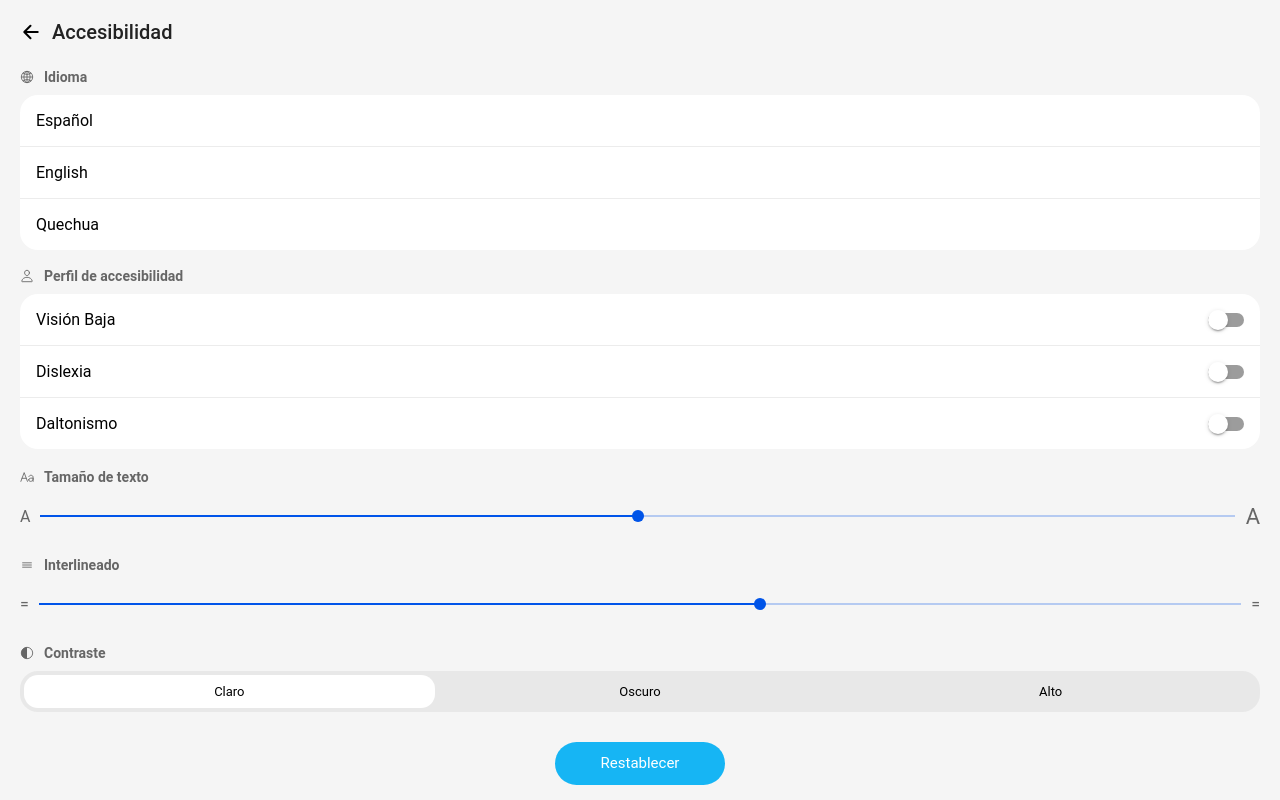
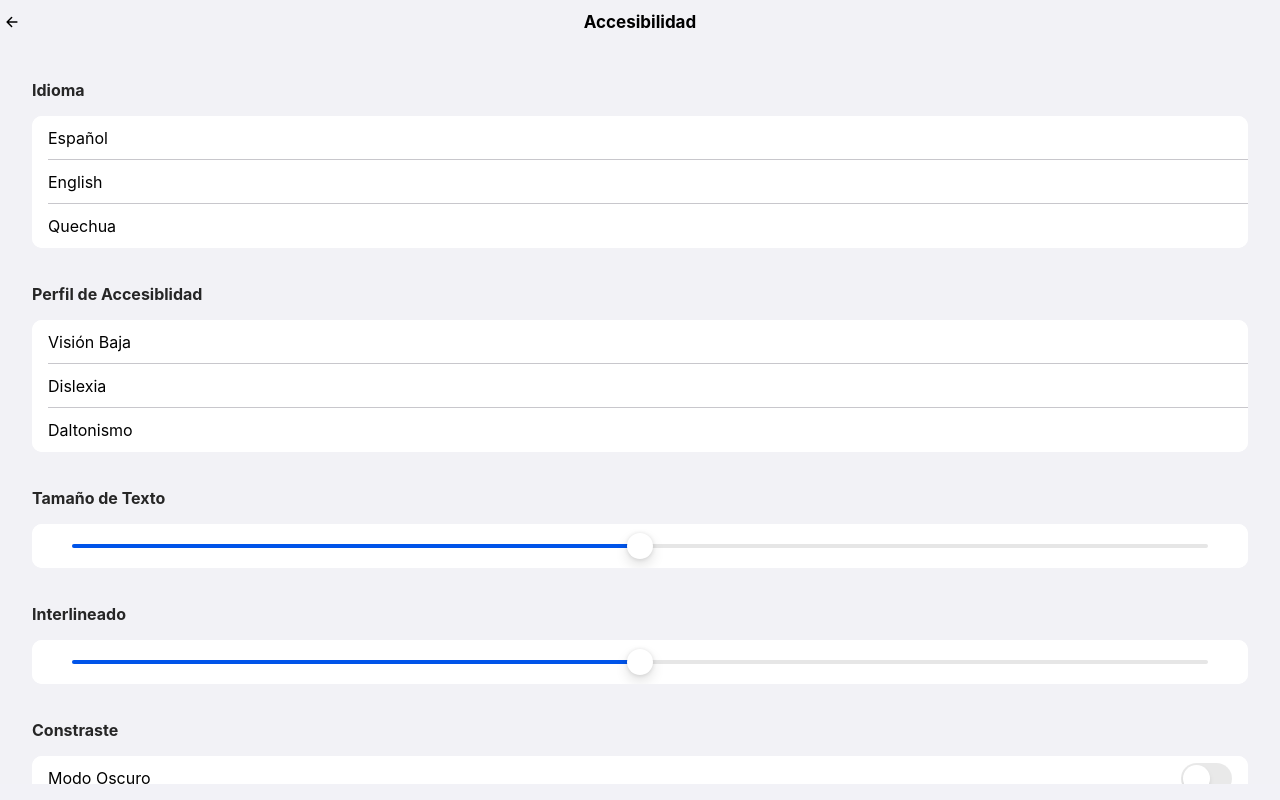
Before and after one commit to JhanRojas/multident-web-mobile, a React (Vite) app: page /accessibility in a window 1280 px wide. Built offline with nearby package versions, Linux system fonts and the light colour scheme.

Commit message:
set ios theme and enable dark function

```diff
--- a/src/features/profile/Accessibility.jsx
+++ b/src/features/profile/Accessibility.jsx
@@ -1,98 +1,131 @@
+import React, { useEffect, useState } from 'react';
 import {
+  IonPage,
+  IonBackButton,
+  IonButton,
+  IonButtons,
   IonContent,
+  IonHeader,
   IonIcon,
-  IonPage,
+  IonItem,
+  IonLabel,
+  IonList,
+  IonListHeader,
   IonRange,
+  IonText,
+  IonTitle,
   IonToggle,
+  IonToolbar,
+  IonRadio,
+  IonRadioGroup,
   useIonRouter,
-} from '@ionic/react'
+} from '@ionic/react';
 
-import {
-  arrowBackOutline,
-  contrastOutline,
-  globeOutline,
-  personOutline,
-  reorderThreeOutline,
-  textOutline
-} from 'ionicons/icons'
-
-import './styles/Accessibility.css'
+import { personCircle, personCircleOutline, sunny, sunnyOutline, arrowBackOutline } from 'ionicons/icons';
 
 export default function Accessibility() {
+
+  const [paletteToggle, setPaletteToggle] = useState(false);
+
+  // Listen for the toggle check/uncheck to toggle the dark palette
+  const toggleChange = (event) => {
+    toggleDarkPalette(event.detail.checked);
+  };
+
+  // Add or remove the "ion-palette-dark" class on the html element
+  const toggleDarkPalette = (shouldAdd) => {
+    document.documentElement.classList.toggle('ion-palette-dark', shouldAdd);
+  };
+
+  // Check/uncheck the toggle and update the palette based on isDark
+  const initializeDarkPalette = (isDark) => {
+    setPaletteToggle(isDark);
+    toggleDarkPalette(isDark);
+  };
+
+  useEffect(() => {
+    // Use matchMedia to check the user preference
+    const prefersDark = window.matchMedia('(prefers-color-scheme: dark)');
+
+    // Initialize the dark palette based on the initial
+    // value of the prefers-color-scheme media query
+    initializeDarkPalette(prefersDark.matches);
+
+    const setDarkPaletteFromMediaQuery = (mediaQuery) => {
+      initializeDarkPalette(mediaQuery.matches);
+    };
+
+    // Listen for changes to the prefers-color-scheme media query
+    prefersDark.addEventListener('change', setDarkPaletteFromMediaQuery);
+
+    return () => {
+      prefersDark.removeEventListener('change', setDarkPaletteFromMediaQuery);
+    };
+  }, []);
 
   const router = useIonRouter()
 
   return (
-    <IonPage>
-      <IonContent fullscreen className="accessibility-page">
-        <div className="accessibility-container">
-          <div className="accessibility-header">
+ <IonPage>
+  <IonContent fullscreen className="accessibility-page">
+      <IonHeader className="ion-no-border">
+        <IonToolbar>
+          <IonButtons slot="start">
             <IonIcon icon={arrowBackOutline} onClick={() => router.goBack()} />
-            <h2>Accesibilidad</h2>
-          </div>
-          <div className="section-title ion-justify-content-start">
-            <IonIcon icon={globeOutline} />
-            <span>Idioma</span>
-          </div>
-          <div className="card-box">
-            <div className="option-item">Español</div>
-            <div className="option-item">English</div>
-            <div className="option-item no-border">Quechua</div>
-          </div>
-          <div className="section-title ion-justify-content-start">
-            <IonIcon icon={personOutline} />
-            <span>Perfil de accesibilidad</span>
-          </div>
-          <div className="card-box">
-            <div className="toggle-item">
-              <span>Visión Baja</span>
-              <IonToggle />
-            </div>
-            <div className="toggle-item">
-              <span>Dislexia</span>
-              <IonToggle />
-            </div>
-            <div className="toggle-item no-border">
-              <span>Daltonismo</span>
-              <IonToggle />
-            </div>
-          </div>
-          <div className="slider-section">
-            <div className="section-title ion-justify-content-start">
-              <IonIcon icon={textOutline} />
-              <span>Tamaño de texto</span>
-            </div>
-            <div className="slider-box">
-              <span>A</span>
-              <IonRange min={0} max={100} value={50} />
-              <span className="big-a">A</span>
-            </div>
-          </div>
-          <div className="slider-section">
-            <div className="section-title ion-justify-content-start">
-              <IonIcon icon={reorderThreeOutline} />
-              <span>Interlineado</span>
-            </div>
-            <div className="slider-box">
-              <span>=</span>
-              <IonRange min={0} max={100} value={60} />
-              <span>=</span>
-            </div>
-          </div>
-          <div className="contrast-section">
-            <div className="section-title ion-justify-content-start">
-              <IonIcon icon={contrastOutline} />
-              <span>Contraste</span>
-            </div>
-            <div className="contrast-buttons">
-              <button className="contrast-btn active">Claro</button>
-              <button className="contrast-btn">Oscuro</button>
-              <button className="contrast-btn">Alto</button>
-            </div>
-          </div>
-          <button className="reset-btn">Restablecer</button>
-        </div>
+          </IonButtons>
+          <IonTitle>Accesibilidad</IonTitle>
+
+        </IonToolbar>
+      </IonHeader>
+
+      <IonContent fullscreen={true} className="ion-padding">
+        <IonListHeader>Idioma</IonListHeader>
+        <IonList inset={true}>
+          <IonItem>Español</IonItem>
+          <IonItem>English</IonItem>
+          <IonItem>Quechua</IonItem>
+        </IonList>
+
+        <IonListHeader>Perfil de Accesiblidad</IonListHeader>
+        <IonList inset={true}>
+          <IonRadioGroup>
+            <IonItem>
+              <IonRadio value="lowvision">Visión Baja</IonRadio>
+            </IonItem>
+            <IonItem>
+              <IonRadio value="dyslexia">Dislexia</IonRadio>
+            </IonItem>
+            <IonItem>
+              <IonRadio value="colorBlindness">Daltonismo</IonRadio>
+            </IonItem>
+          </IonRadioGroup>
+        </IonList>
+
+        <IonListHeader>Tamaño de Texto</IonListHeader>
+        <IonList inset={true}>
+          <IonItem>
+            <IonRange min={0} max={100} value={50} />
+          </IonItem>
+        </IonList>
+
+        <IonListHeader>Interlineado</IonListHeader>
+        <IonList inset={true}>
+          <IonItem>
+            <IonRange min={0} max={100} value={50} />
+          </IonItem>
+        </IonList>
+
+        <IonListHeader>Constraste</IonListHeader>
+        <IonList inset={true}>
+          <IonItem>
+            <IonToggle checked={paletteToggle} onIonChange={toggleChange} justify="space-between">
+              Modo Oscuro
+            </IonToggle>
+          </IonItem>
+        </IonList>
+
       </IonContent>
-    </IonPage>
+    </IonContent>
+</IonPage>
   )
 }
--- a/src/features/profile/styles/Accessibility.css
+++ /dev/null
@@ -1,115 +0,0 @@
-.accessibility-page {
-  --background: #f5f5f5;
-}
-
-.accessibility-container {
-  padding: 20px;
-}
-
-.accessibility-header {
-  display: flex;
-  align-items: center;
-  gap: 10px;
-  margin-bottom: 25px;
-}
-
-.accessibility-header h2 {
-  font-size: 20px;
-  color: #222;
-  margin: 0;
-}
-
-.accessibility-header ion-icon {
-  font-size: 22px;
-}
-
-.section-title,
-.slider-title {
-  display: flex;
-  align-items: center;
-  gap: 10px;
-  margin: 18px 0 10px;
-  color: #666;
-  font-size: 14px;
-}
-
-.card-box {
-  background: white;
-  border-radius: 18px;
-  overflow: hidden;
-}
-
-.option-item,
-.toggle-item {
-  padding: 16px;
-  border-bottom: 1px solid #ececec;
-}
-
-.toggle-item {
-  display: flex;
-  justify-content: space-between;
-  align-items: center;
-}
-
-.no-border {
-  border-bottom: none;
-}
-
-.slider-section {
-  margin-top: 20px;
-}
-
-.slider-box {
-  display: flex;
-  align-items: center;
-  gap: 10px;
-}
-
-.slider-box span {
-  color: #666;
-}
-
-.big-a {
-  font-size: 22px;
-}
-
-.contrast-section {
-  margin-top: 20px;
-}
-
-.contrast-buttons {
-  display: flex;
-  background: #e8e8e8;
-  border-radius: 18px;
-  padding: 4px;
-}
-
-.contrast-btn {
-  flex: 1;
-  border: none;
-  background: transparent;
-  padding: 10px;
-  border-radius: 14px;
-  font-size: 13px;
-}
-
-.contrast-btn.active {
-  background: white;
-}
-
-.reset-btn {
-  width: 170px;
-  margin: 30px auto;
-  display: block;
-  background: #16b5f4;
-  color: white;
-  border: none;
-  padding: 14px;
-  border-radius: 25px;
-  font-size: 15px;
-}
-
-.accessibility-header ion-icon {
-  font-size: 22px;
-  cursor: pointer;
-}
--- a/src/main.jsx
+++ b/src/main.jsx
@@ -3,25 +3,41 @@ import ReactDOM from 'react-dom/client'
 
 import { setupIonicReact } from '@ionic/react'
 
+/* Core CSS required for Ionic components to work properly */
 import '@ionic/react/css/core.css'
+
+/* Basic CSS for apps built with Ionic */
 import '@ionic/react/css/normalize.css'
 import '@ionic/react/css/structure.css'
 import '@ionic/react/css/typography.css'
 
-import '@ionic/react/css/display.css'
-import '@ionic/react/css/flex-utils.css'
+/* Optional CSS utils that can be commented out */
+import '@ionic/react/css/padding.css'
 import '@ionic/react/css/float-elements.css'
-import '@ionic/react/css/padding.css'
 import '@ionic/react/css/text-alignment.css'
 import '@ionic/react/css/text-transformation.css'
+import '@ionic/react/css/flex-utils.css'
+import '@ionic/react/css/display.css'
 
+/**
+ * Ionic Dark Palette
+ * -----------------------------------------------------
+ * For more information, please see:
+ * https://ionicframework.com/docs/theming/dark-mode
+ */
+
+import '@ionic/react/css/palettes/dark.class.css';
+
+/* Global styles */
 import './shared/styles/global.css'
 import './shared/styles/theme.css'
 import './shared/styles/variables.css'
 
 import App from './app/App'
 
-setupIonicReact()
+setupIonicReact({
+  mode: 'ios'
+})
 
 ReactDOM.createRoot(document.getElementById('root')).render(
   <React.StrictMode>
--- a/src/shared/styles/global.css
+++ b/src/shared/styles/global.css
@@ -0,0 +1,12 @@
+/* (Optional) This is added to prevent the flashing that happens when toggling between palettes */
+ion-item {
+  --transition: none;
+}
+
+body {
+    height: 98% !important;
+}
+
+ion-list-header {
+  font-size: 16px;
+}
--- a/src/shared/styles/variables.css
+++ b/src/shared/styles/variables.css
@@ -0,0 +1,39 @@
+/* Ionic Variables and Theming
+ * ---------------------------------------------------------------
+ * Any overrides to theme variables should be placed in this file.
+ * For more information, please see:
+ * http://ionicframework.com/docs/theming/
+ */
+
+/* This sets a different item border color for the default theme on ios and md */
+:root {
+  --ion-item-border-color: var(--ion-background-color-step-200);
+}
+
+/* This sets a different background and item background for the default theme on ios */
+:root.ios {
+  --ion-background-color: var(--ion-background-color-step-50, #f2f2f6);
+  --ion-toolbar-background: var(--ion-background-color);
+  --ion-item-background: #fff;
+}
+
+/* This sets a different background and item background for the default theme on md */
+:root.md {
+  --ion-background-color: var(--ion-background-color-step-100, #f9f9f9);
+  --ion-toolbar-background: var(--ion-background-color);
+  --ion-item-background: #fff;
+}
+
+/* This sets a different item background when dark mode is enabled on ios and md */
+.ion-palette-dark.ios,
+.ion-palette-dark.md {
+  --ion-item-background: #1c1c1d;
+  --ion-background-color: rgb(0, 0, 0);
+}
+
+ion-toolbar {
+    --background: var(--ion-background-color);
+}
+ion-content {
+  --background: var(--ion-background-color);
+}
```
